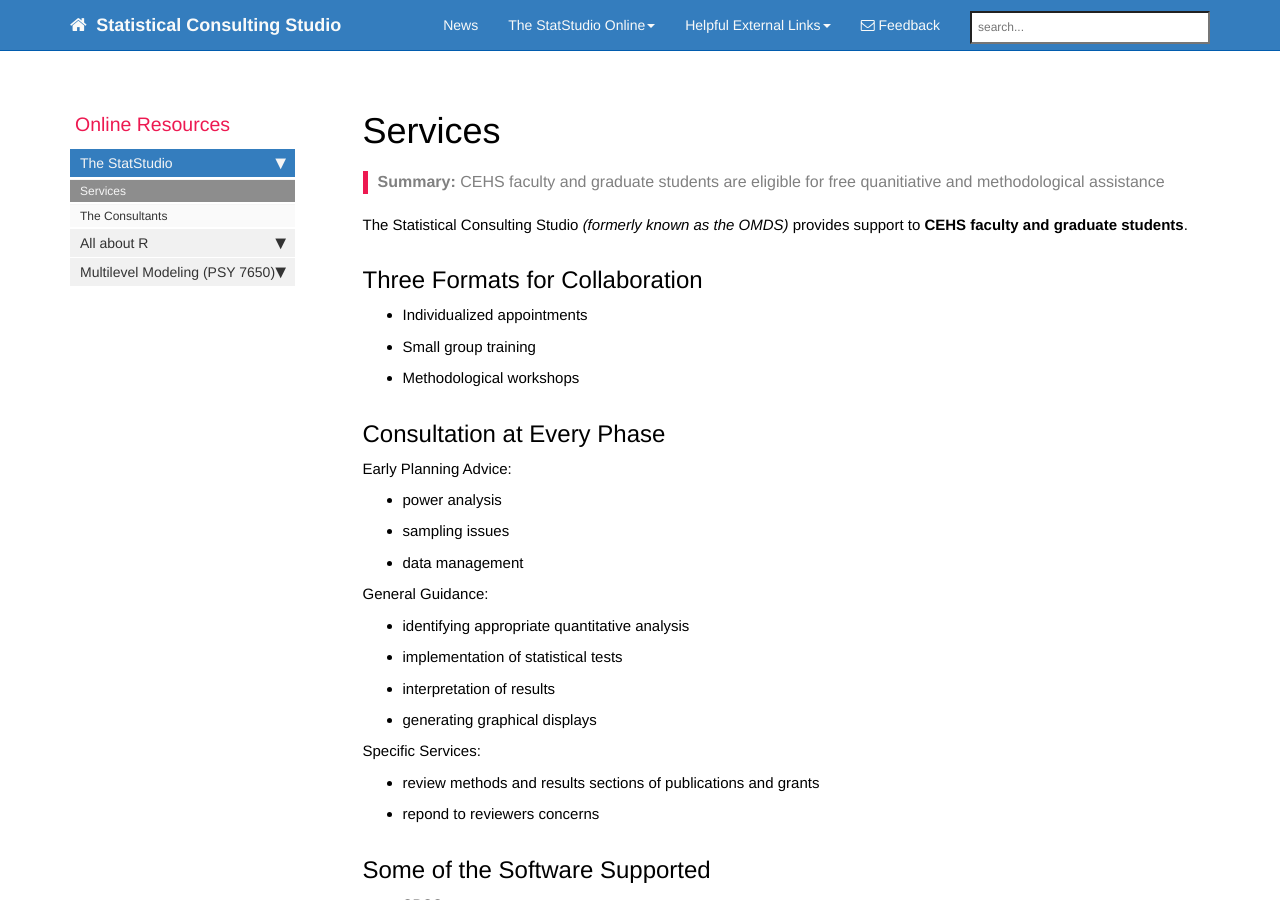
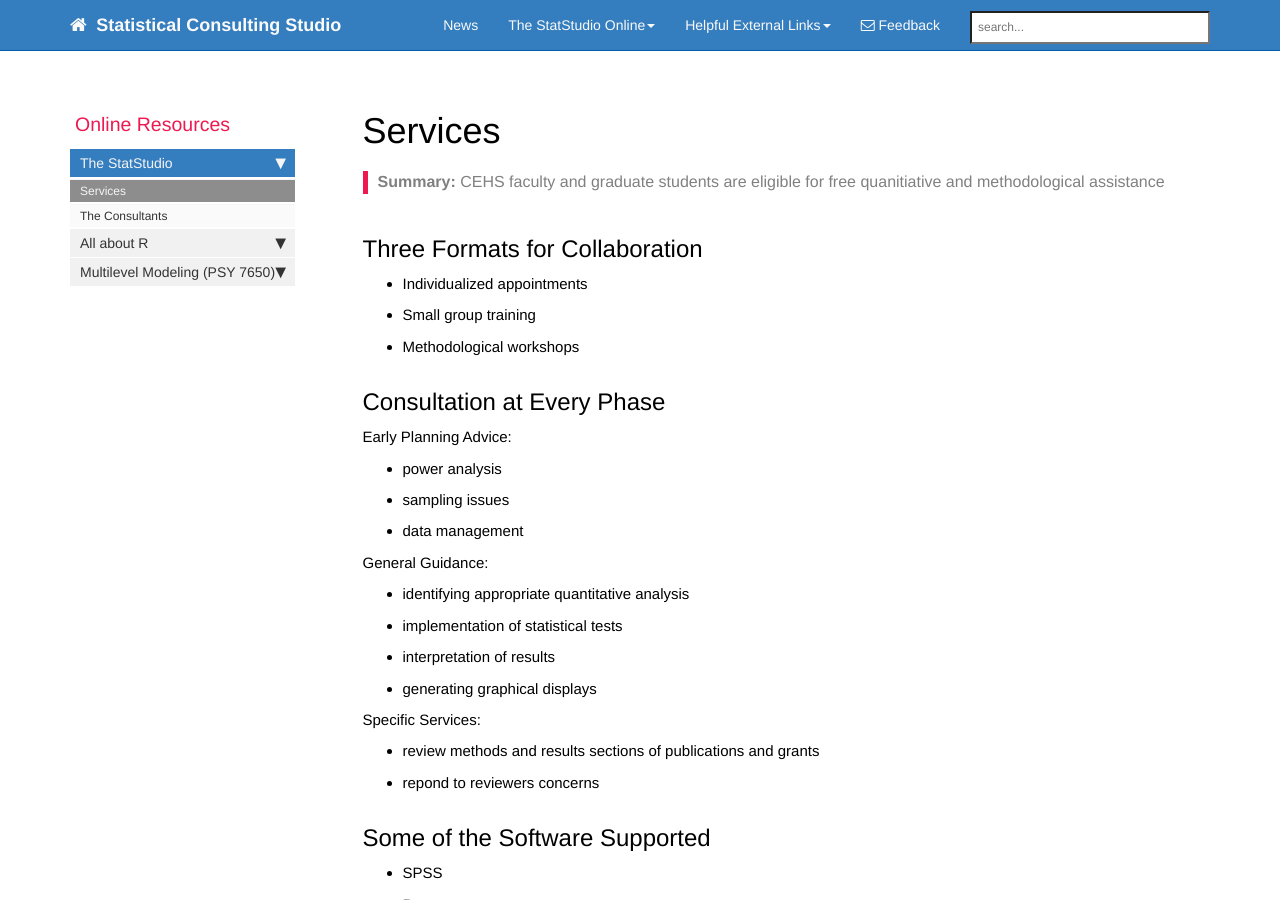
Before and after one commit to USUstatstudio/blog, a Jekyll site: the page built from pages/services.md, in a window 1280 px wide and 900 px high. Built offline with Jekyll 4.4.1, drawn with Linux system fonts in a browser that asks for light colours; nearby versions of some CDN libraries; comment, search, counter and statistics services are not loaded.

Commit message:
Update services.md

```diff
--- a/pages/services.md
+++ b/pages/services.md
@@ -9,8 +9,6 @@ toc: false
 permalink: services.html
 folder: StatStudio
 ---
-
-The Statistical Consulting Studio *(formerly known as the OMDS)* provides support to **CEHS faculty and graduate students**.
 
 ## Three Formats for Collaboration
 
```
